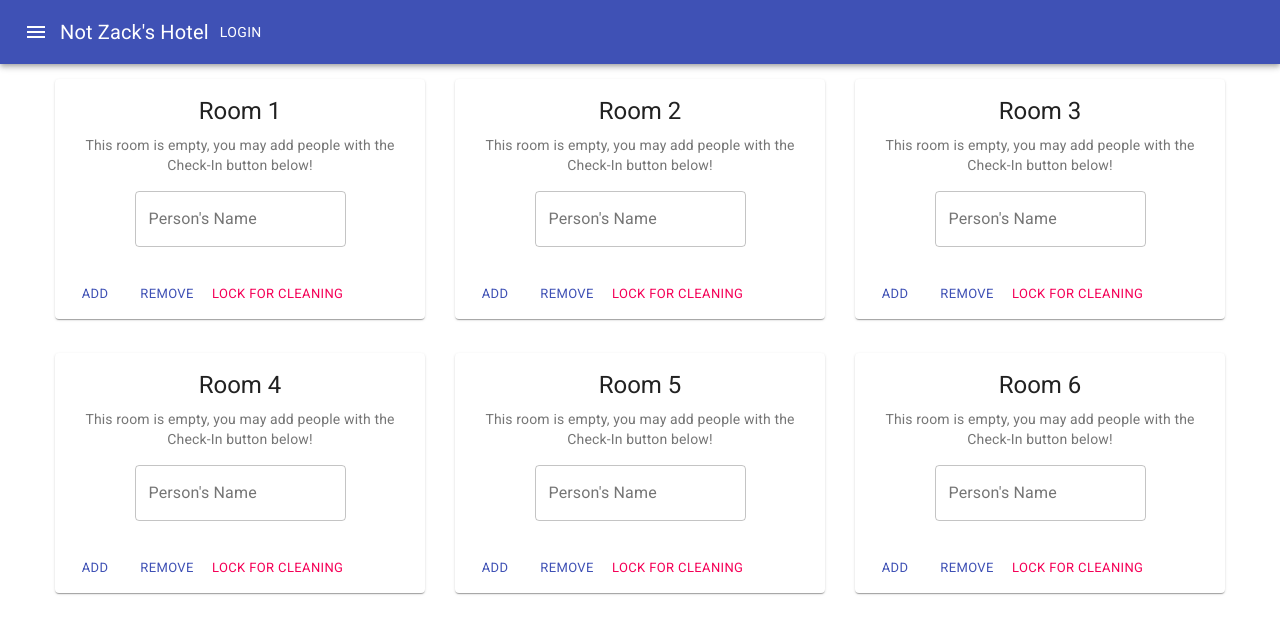
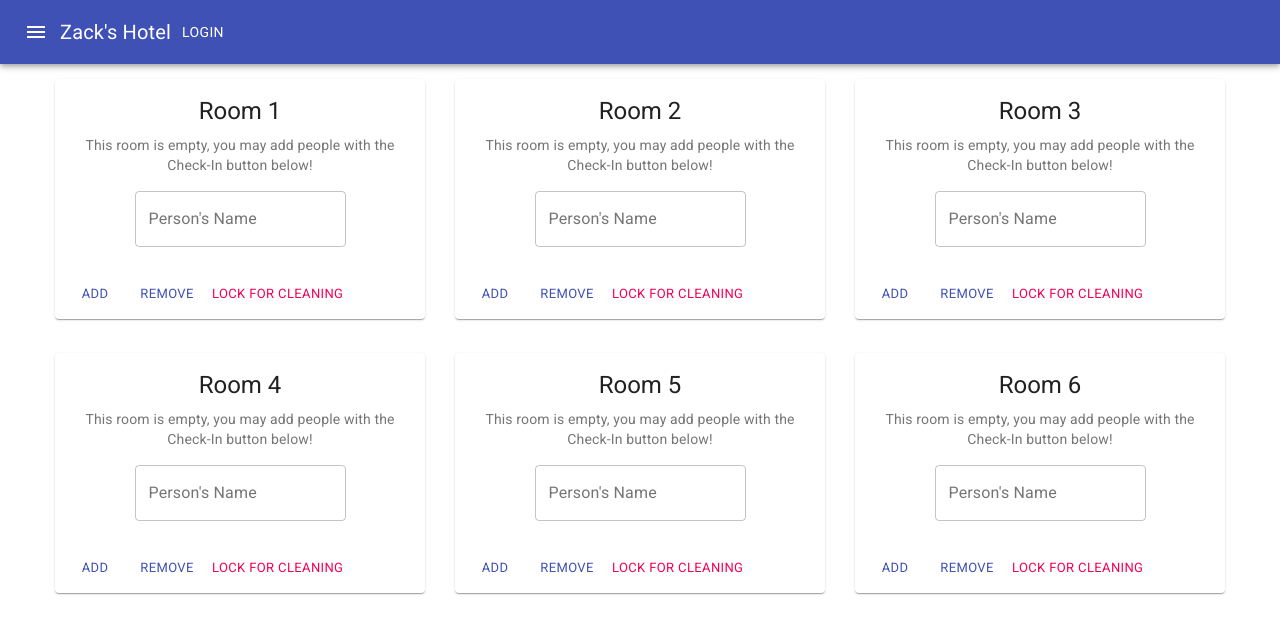
Before and after one commit to zackartz/hotel-react, a React (Create React App) app: page / in a window 1280 px wide. Shown: the top 634 px of the page. Built offline with nearby package versions, Linux system fonts and the light colour scheme; grey boxes are pictures that could not be loaded.

Commit message:
Update App.js

```diff
--- a/src/App.js
+++ b/src/App.js
@@ -160,7 +160,7 @@ class App extends Component {
 				      <MenuIcon />
 				    </IconButton>
 				    <Typography variant="h6">
-				      Not Zack's Hotel
+				      Zack's Hotel
 				    </Typography>
 				    <Button color="inherit">Login</Button>
 				  </Toolbar>
```
